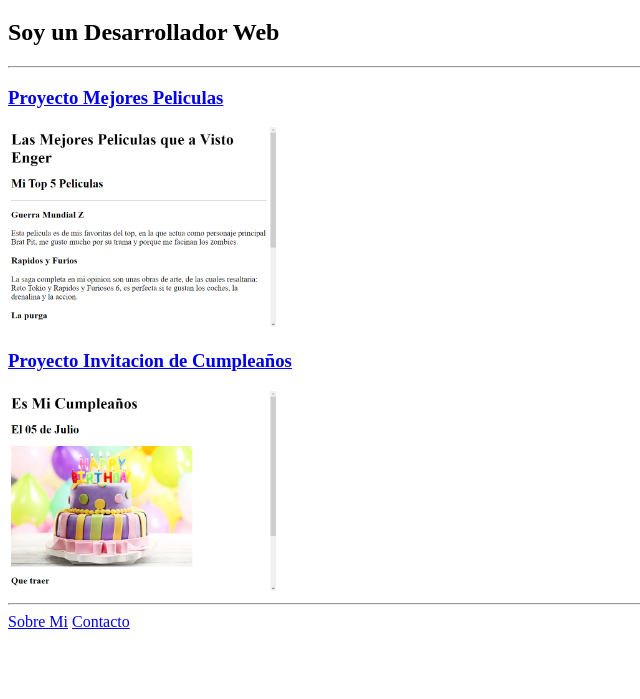
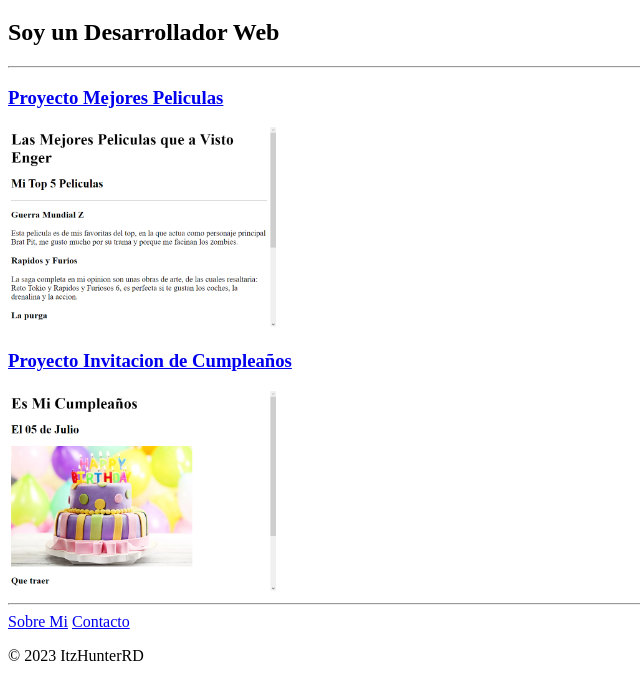
Before and after one commit to ItzHunterRD/My-WebSite, a plain HTML site: page index.html in a window 1280 px wide. Shown: the part 61-760 px from the top of the page, without its empty margins (0-640 px from the left). Drawn offline with Linux system fonts and the light colour scheme.

Commit message:
Update index.html

```diff
--- a/index.html
+++ b/index.html
@@ -19,4 +19,8 @@
     <a href="./public/contact.html">Contacto</a>
 </body>
 
+    <footer>
+        <p>© 2023 ItzHunterRD</p>
+    </footer>
+
 </html>
```
